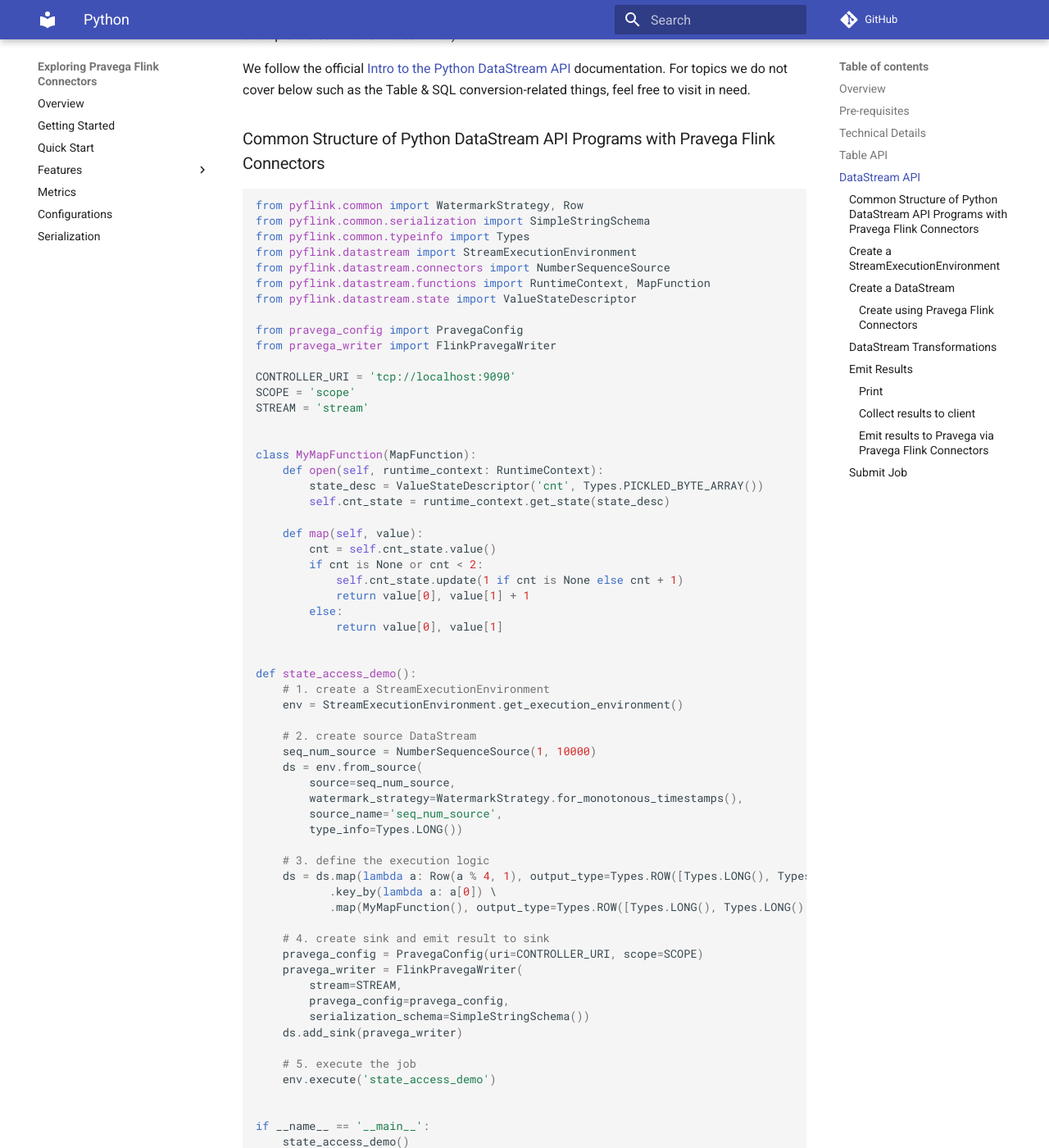
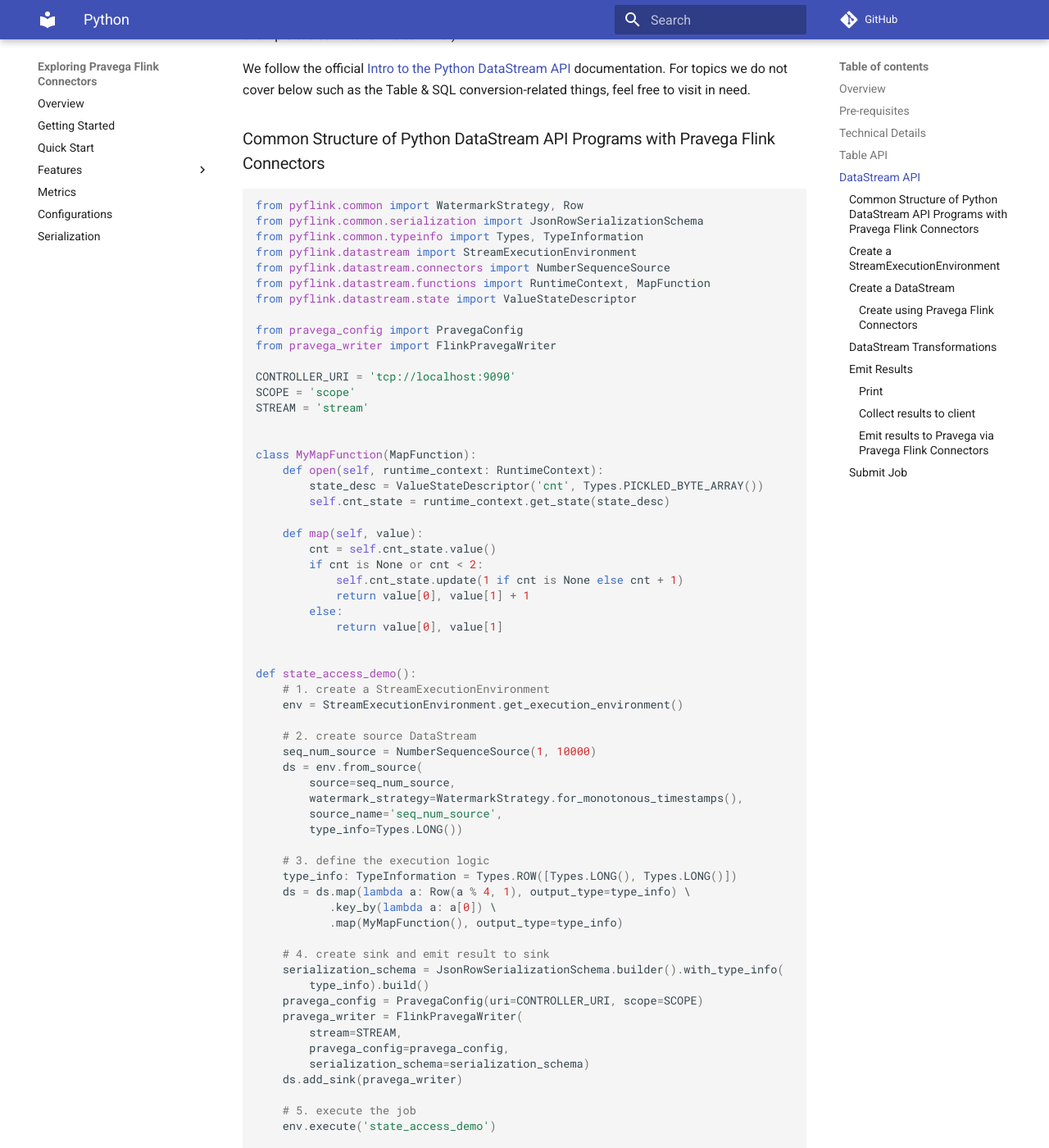
Before and after one commit to pravega/flink-connectors, an MkDocs documentation site: the page built from documentation/src/docs/python.md, in a window 1280 px wide and 1400 px high, scrolled down 2945 px. Shown: the whole window at 82% size. Built offline with MkDocs 1.6.1 and Material for MkDocs 9.7.7, drawn with Linux system fonts in a browser that asks for light colours; comment, search, counter and statistics services are not loaded.

Commit message:
fix serialization_schema
Signed-off-by: thekingofcity <3353040+thekingofcity@users.noreply.github.com>

````diff
--- a/documentation/src/docs/python.md
+++ b/documentation/src/docs/python.md
@@ -112,8 +112,8 @@
 
 ```python
 from pyflink.common import WatermarkStrategy, Row
-from pyflink.common.serialization import SimpleStringSchema
-from pyflink.common.typeinfo import Types
+from pyflink.common.serialization import JsonRowSerializationSchema
+from pyflink.common.typeinfo import Types, TypeInformation
 from pyflink.datastream import StreamExecutionEnvironment
 from pyflink.datastream.connectors import NumberSequenceSource
 from pyflink.datastream.functions import RuntimeContext, MapFunction
@@ -154,16 +154,19 @@
         type_info=Types.LONG())
 
     # 3. define the execution logic
-    ds = ds.map(lambda a: Row(a % 4, 1), output_type=Types.ROW([Types.LONG(), Types.LONG()])) \
+    type_info: TypeInformation = Types.ROW([Types.LONG(), Types.LONG()])
+    ds = ds.map(lambda a: Row(a % 4, 1), output_type=type_info) \
            .key_by(lambda a: a[0]) \
-           .map(MyMapFunction(), output_type=Types.ROW([Types.LONG(), Types.LONG()]))
+           .map(MyMapFunction(), output_type=type_info)
 
     # 4. create sink and emit result to sink
+    serialization_schema = JsonRowSerializationSchema.builder().with_type_info(
+        type_info).build()
     pravega_config = PravegaConfig(uri=CONTROLLER_URI, scope=SCOPE)
     pravega_writer = FlinkPravegaWriter(
         stream=STREAM,
         pravega_config=pravega_config,
-        serialization_schema=SimpleStringSchema())
+        serialization_schema=serialization_schema)
     ds.add_sink(pravega_writer)
 
     # 5. execute the job
````
